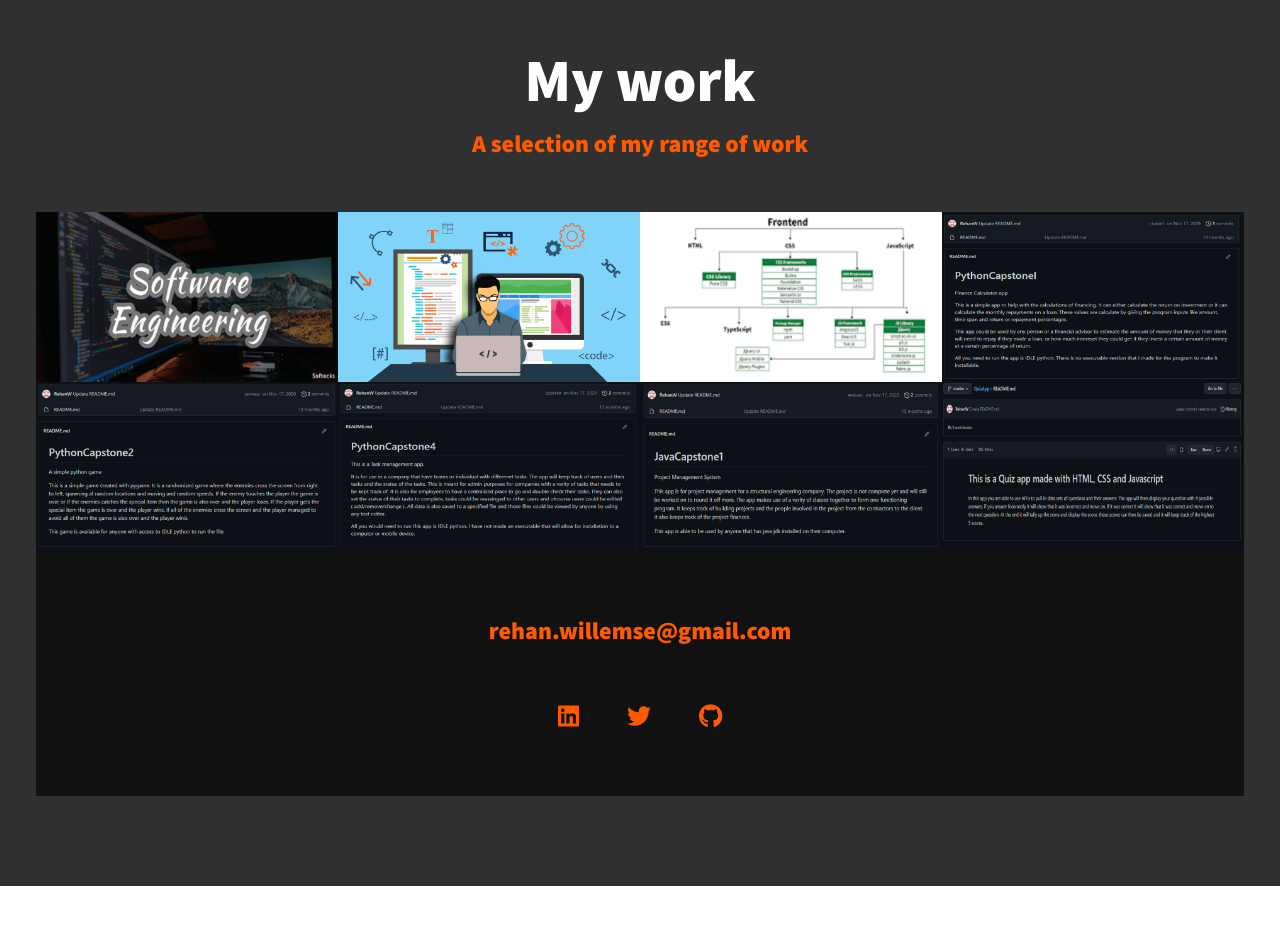
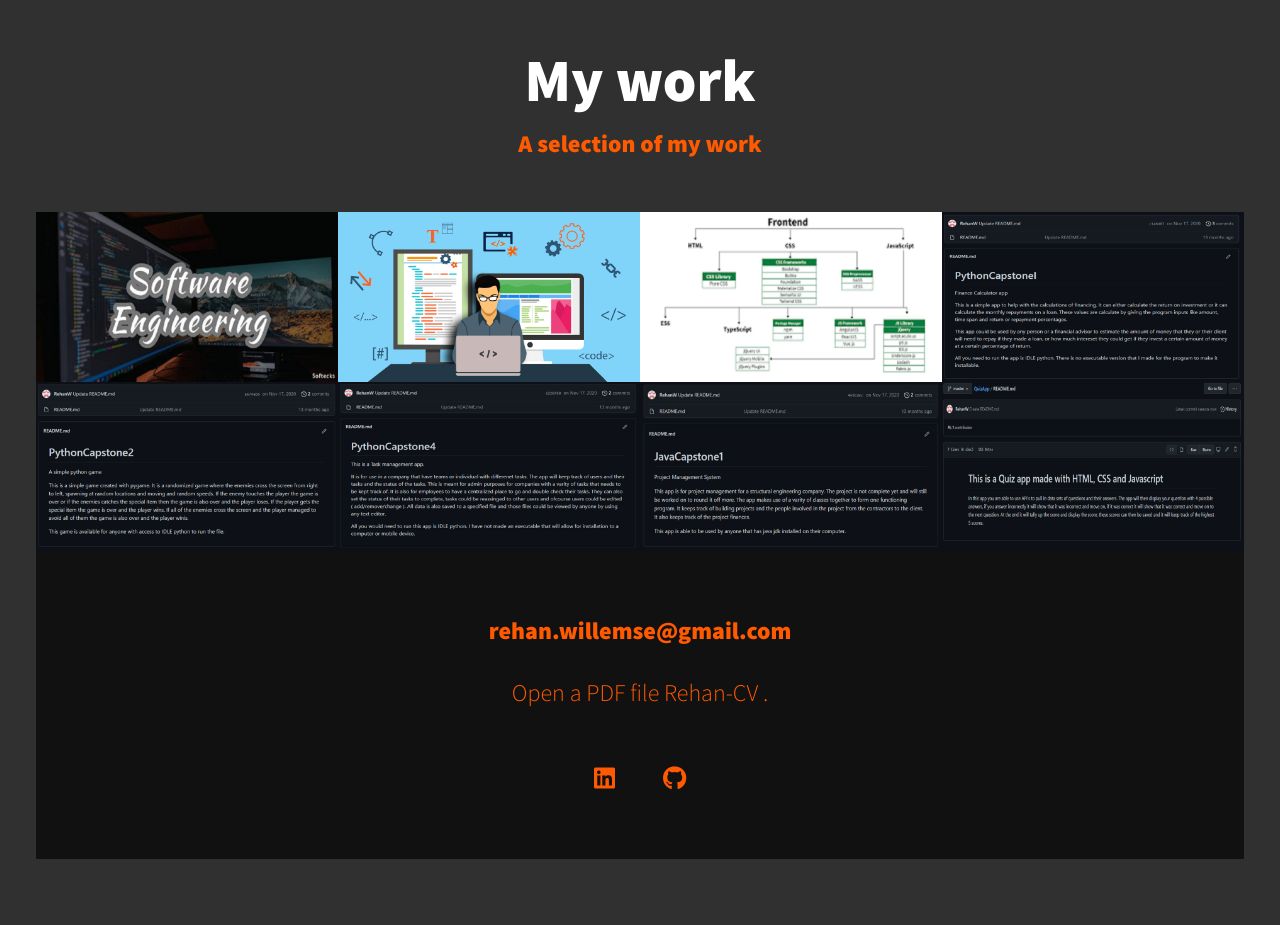
Before and after one commit to RehanW/portfolio-v2, a React app: page public/index.html in a window 1280 px wide. Shown: the part 1720-2645 px from the top of the page. Before the commit the page ends 2606 px from the top, so only its background shows below. Built offline with nearby package versions, Linux system fonts and the light colour scheme; files whose address does not match are found by name.

Commit message:
added my CV and removed twitter link

```diff
--- a/public/index.html
+++ b/public/index.html
@@ -131,7 +131,7 @@
     <section class="my-work" id="work">
       <h2 class="section__title section__title--work">My work</h2>
       <p class="section__subtitle section__subtitle--work">
-        A selection of my range of work
+        A selection of my work
       </p>
 
       <div class="portfolio">
@@ -221,6 +221,12 @@
       <a href="mailto:rehan.willemse@gmail.com" class="footer__link">
         rehan.willemse@gmail.com
       </a>
+      <p>Open a PDF file
+        <a href="files/rehan-willemse CV.pdf"
+          target="_blank">
+          Rehan-CV
+        </a>.
+      </p>
       <ul class="social-list">
         <li class="social-list__item">
           <a
@@ -230,14 +236,14 @@
             <i class="fab fa-linkedin"></i>
           </a>
         </li>
-        <li class="social-list__item">
+        <!-- <li class="social-list__item">
           <a
             class="social-list__link"
             href="https://twitter.com/rehan_willemse"
           >
             <i class="fab fa-twitter"></i>
           </a>
-        </li>
+        </li> -->
         <li class="social-list__item">
           <a
             class="social-list__link"
```
Also changed, not shown: 1 other file.
